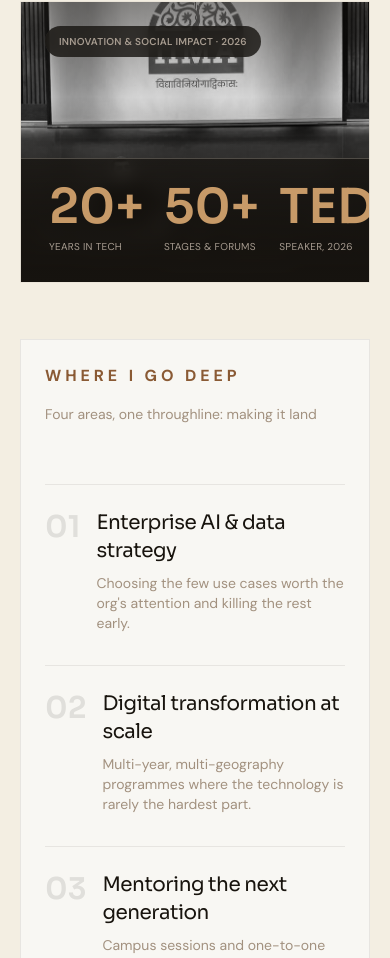
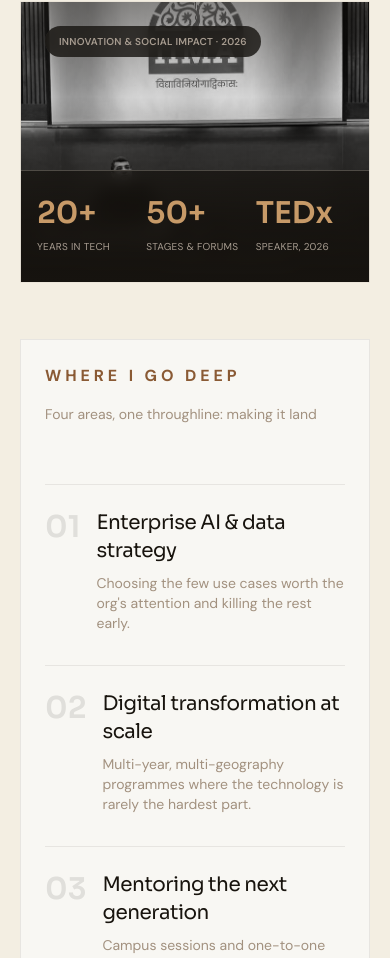
Before and after one commit to bhavipate1/vikas-portfolio, a Next.js app: page / in a window 390 px wide. Shown: the part 3453-4411 px from the top of the page. Built offline with nearby package versions, Linux system fonts and the light colour scheme.

Commit message:
Home: fix photo-card stats clipping on mobile (scale down below sm; desktop unchanged)

```diff
--- a/components/home-sections.tsx
+++ b/components/home-sections.tsx
@@ -224,10 +224,10 @@ export function AboutTeaser() {
               <span className="absolute left-6 top-6 rounded-full bg-background/80 px-3.5 py-2 text-[10px] font-semibold uppercase tracking-wide text-muted backdrop-blur-sm">
                 {home.about.photoBadge}
               </span>
-              <div className="absolute inset-x-0 bottom-0 flex gap-5 border-t border-foreground/25 bg-gradient-to-t from-background to-background/70 px-7 pt-6 pb-7 backdrop-blur-sm">
+              <div className="absolute inset-x-0 bottom-0 flex gap-3 border-t border-foreground/25 bg-gradient-to-t from-background to-background/70 px-4 pt-6 pb-7 backdrop-blur-sm sm:gap-5 sm:px-7">
                 {home.about.photoStats.map((stat) => (
-                  <div key={stat.label} className="flex-1 text-left">
-                    <div className="font-heading text-5xl font-semibold text-accent">{stat.value}</div>
+                  <div key={stat.label} className="min-w-0 flex-1 text-left">
+                    <div className="truncate font-heading text-3xl font-semibold text-accent sm:text-5xl">{stat.value}</div>
                     <div className="mt-2 text-[10px] uppercase tracking-wide text-muted">{stat.label}</div>
                   </div>
                 ))}
```
